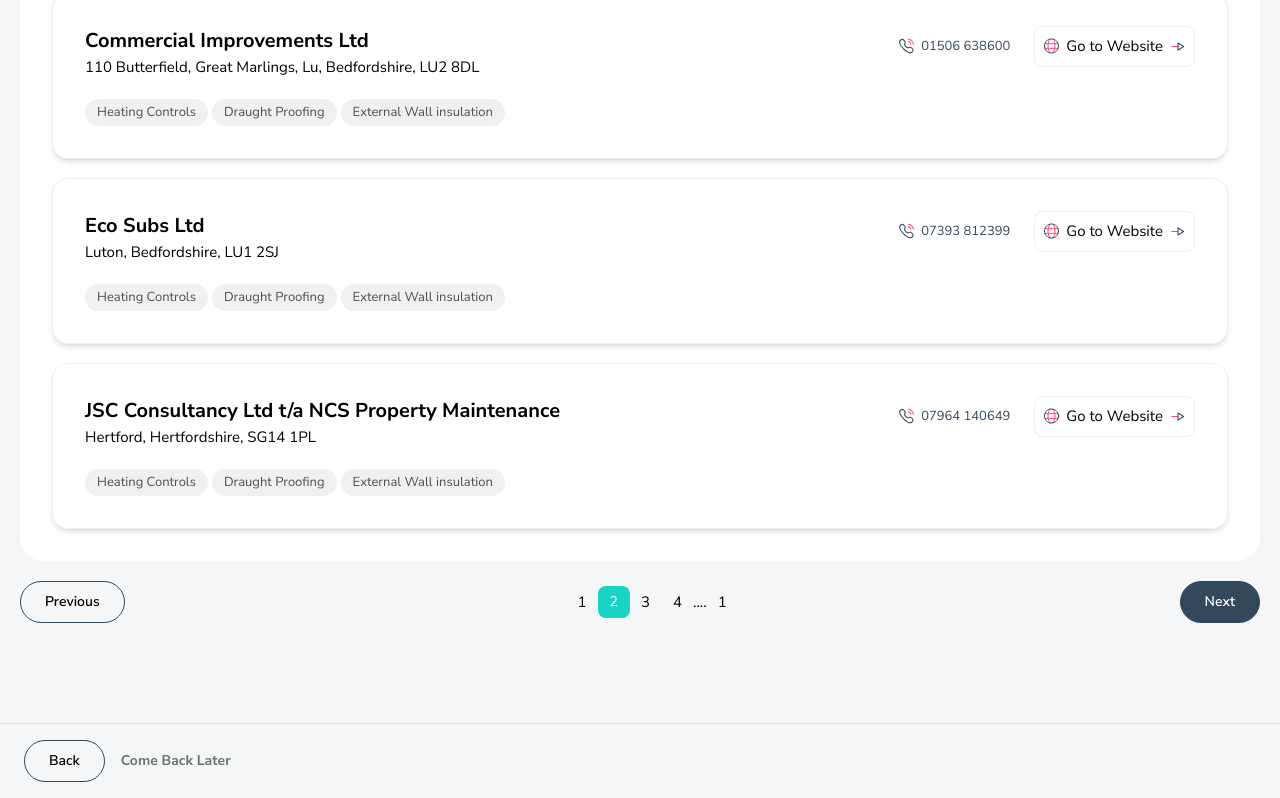
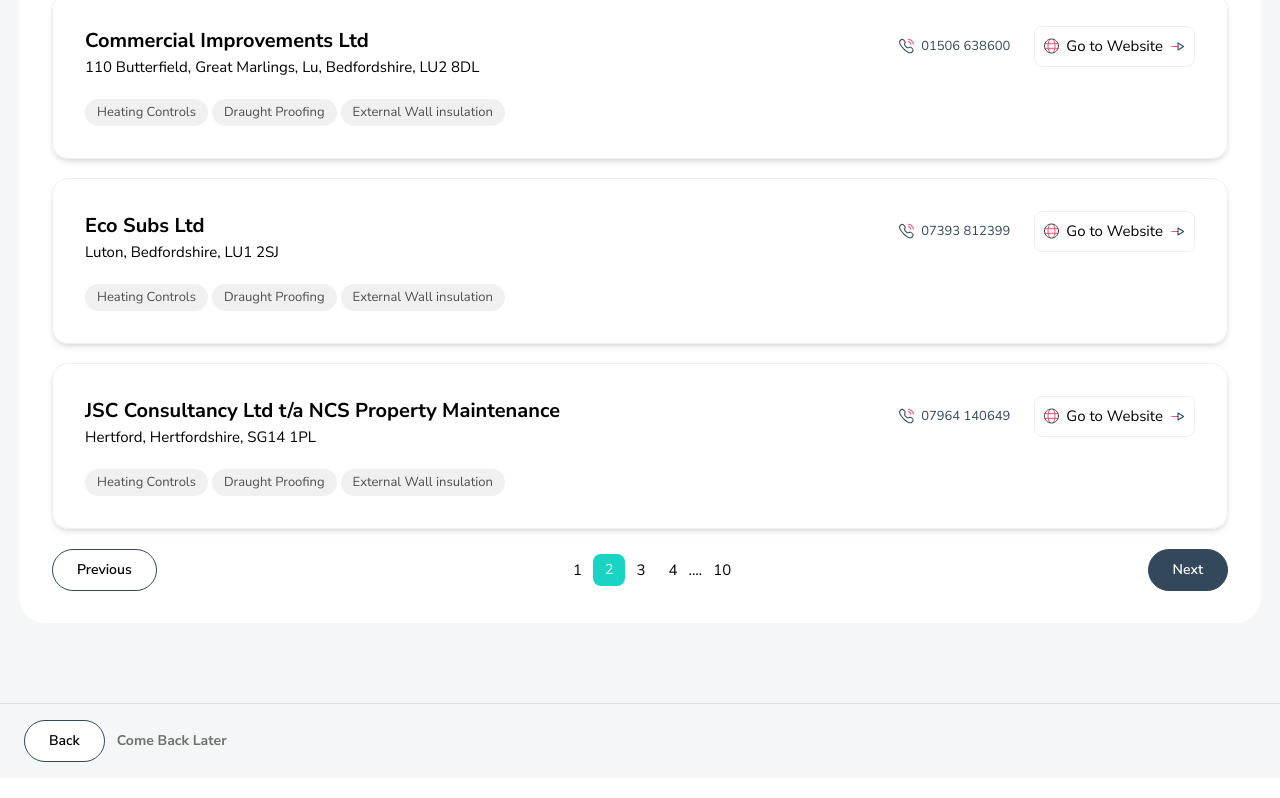
Before and after one commit to CyberRoshan/Kamma-Admin-Panel, a website: page src/takeAction.html in a window 1280 px wide. Shown: the part 956-1754 px from the top of the page. Drawn offline with nearby package versions, Linux system fonts and the light colour scheme.

Commit message:
Changes on mobile screen

```diff
--- a/src/takeAction.html
+++ b/src/takeAction.html
@@ -4,7 +4,7 @@
         <meta charset="UTF-8" />
         <meta name="viewport" content="width=device-width, initial-scale=1.0" />
         <link href="./output.css" rel="stylesheet" />
-        <title>Adjust Page</title>
+        <title>Kamma Admin Panel</title>
     </head>
 
     <body class="font-Nunito">
@@ -50,8 +50,8 @@
                 </div>
                 <div class="py-3 px-6  flex sm:justify-normal justify-between sm:items-start items-center border border-grey-2 relative before:w-full before:bg-turquoise md:before:block before:hidden before:absolute before:left-0 before:bottom-0 before:p-0.5">
                     <div>
-                        <div class="text-[12px] font-bold text-coral block">Current</div>
-                        <h4 class="font-semibold text-[18px] text-theme-black">5. Take Action</h4>
+                        <div class="text-[12px] font-bold text-coral sm:block hidden">Current</div>
+                        <h4 class="font-semibold text-[18px] text-theme-black flex gap-1"><span class="md:block hidden">5.</span> Take Action</h4>
                         <span class="text-[14px] font-normal text-grey-1">Find Installers</span>
                     </div>
                     <div class="bg-coral py-1 px-2 rounded-xl sm:hidden inline text-white text-[12px]">4/5</div>
@@ -74,8 +74,8 @@
             <!-- ! Plan Code Section End -->
             <!-- ! Retrofit Plan Goal Section Start -->
             <section class="bg-back-grey w-full">
-                <div class="max-w-[1320px] mx-auto pt-[30px] px-5 pb-20">
-                    <div class="bg-white p-8 rounded-3xl w-full">
+                <div class="max-w-[1320px] mx-auto pt-[30px] md:px-5 px-3 pb-20">
+                    <div class="bg-white sm:px-8 sm:py-8 px-4 py-4 rounded-3xl w-full">
                         <h4 class="font-bold text-[24px] text-theme-black mb-5">Find relevant installers</h4>
                         <div class="grid md:grid-cols-[60%_40%] grid-cols-1 items-center justify-between gap-3 pb-8  border-b border-grey-4">
                             <div>
@@ -251,8 +251,7 @@
                                 </div>
                             </div>
                         </div>
-                    </div>
-                    <div class="flex justify-between items-center py-5">
+                        <div class="flex justify-between items-center pt-5">
                             <button class="md:py-[10px] md:px-6 px-4 py-2 border rounded-3xl border-Midnight_Blue md:text-sm sm:text-[12px] text-[10px] text-center font-semibold"><a href="#">Previous</a></button>
                             <nav aria-label="Page navigation example">
                                 <ul class="flex items-center -space-x-px h-8 text-sm">
@@ -272,7 +271,7 @@
                                     <a href="#" class="flex items-center justify-center h-8 font-normal text-[15px] text-center">....</a>
                                   </li>
                                   <li>
-                                <a href="#" class="flex items-center justify-center px-3 h-8 font-normal text-[15px] text-center">1</a>
+                                    <a href="#" class="flex items-center justify-center px-3 h-8 font-normal text-[15px] text-center">10</a>
                                   </li>
                                 </ul>
                               </nav>
@@ -283,6 +282,7 @@
                         </button>
                         </div>
                     </div>
+                </div>
             </section>
             <!-- ! Retrofit Plan Goal Section End -->
 
@@ -290,8 +290,8 @@
             <footer class="w-full bg-back-grey border-t border-grey-2 flex py-4 md:px-6 px-2">
                 <div class="flex items-center w-full justify-between">
                     <div class="flex justify-between">
-                        <button class="md:py-[10px] md:px-6 px-4 py-2 border rounded-3xl border-Midnight_Blue md:text-sm sm:text-[12px] text-[10px] text-center font-semibold"><a href="reviewPackage.html">Back</a></button>
-                        <button class="py-[10px] md:px-4 px-2 font-bold md:text-sm sm:text-[12px] text-[10px] text-grey-3 text-center">Come Back Later</button>
+                        <button class="py-[10px] md:px-6 px-4 bg-white border rounded-3xl border-Midnight_Blue md:text-sm text-sm text-center font-semibold"><a href="reviewPackage.html">Back</a></button>
+                        <button class="py-[10px] px-3 font-bold text-sm text-grey-3 text-center">Come Back Later</button>
                     </div>
                 </div>
             </footer>
```
Also changed, not shown: src/output.css. Lines whose indentation alone changed are shown as unchanged.
